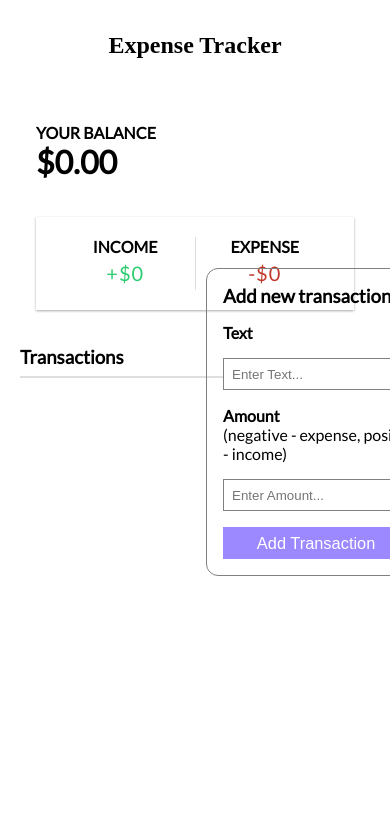
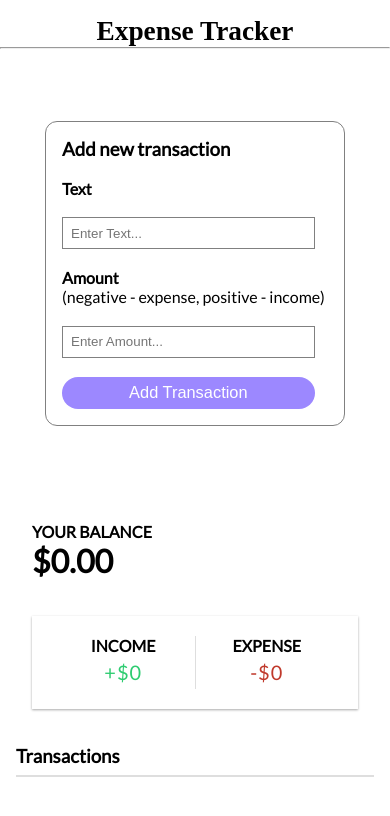
Before and after one commit to Saif-09/Expense-Tracker, a React (Create React App) app: page / in a window 390 px wide. Shown: the top 816 px of the page. Built offline with nearby package versions, Linux system fonts and the light colour scheme.

Commit message:
Added responsivenes

```diff
--- a/src/App.css
+++ b/src/App.css
@@ -16,6 +16,7 @@ h4 {
 }
 
 .mainHeading {
+  font-size: 4vw;
   text-align: center;
   margin-top: 2rem;
 }
@@ -35,3 +36,34 @@ h4 {
   margin: 3rem auto;
   width: 350px;
 }
+
+/* Updated styles for mobile view */
+@media (max-width: 600px) {
+  .mainHeading {
+    font-size: 7vw;
+    text-align: center;
+    margin-top: 1rem;
+  }
+
+  .App {
+    font-family: "Lato", sans-serif;
+    min-height: 100vh;
+    --input-width: 95%;
+    --input-height: 2rem;
+    display: flex;
+    flex-direction: column;
+    align-items: center;
+    justify-content: center;
+    position: relative;
+    padding: 0 1rem; /* Add some padding for better spacing */
+
+    /* Additional style to create space between sections */
+    & > *:not(:last-child) {
+      margin-bottom: 2rem;
+    }
+  }
+
+  .expenseContainer {
+    width: 100%; /* Take up full width of the screen */
+  }
+}
--- a/src/App.js
+++ b/src/App.js
@@ -22,6 +22,7 @@ function App() {
   return (
     <>
     <h2 className='mainHeading'>Expense Tracker</h2>
+    <hr/>
     <div className='App'>
       <ExpenseForm addExpense={addExpense}/>
       <div className='expenseContainer'>
--- a/src/Components/ExpenseForm/ExpenseForm.module.css
+++ b/src/Components/ExpenseForm/ExpenseForm.module.css
@@ -30,6 +30,7 @@
     height: var(--input-height);
     color: white;
     border: none;
+    border-radius: 50px;
     font-size: 1.025rem;
     transition: all 0.2s ease-in-out;
   }
@@ -40,3 +41,37 @@
     color: #9c88ff;
     border: 1px solid #9c88ff;
   }
+
+  @media (max-width: 800px) {
+    .form {
+      position: relative;
+      left: auto;
+      top: auto;
+      width: 300px;
+      transform: none;
+      margin: 5vw auto;
+      z-index: 1;
+
+      /* Additional style for better spacing */
+      & > *:not(:last-child) {
+        margin-bottom: 0.2rem;
+      }
+    }
+  }
+
+  @media (max-width: 330px) {
+    .form {
+      position: relative;
+      left: auto;
+      top: auto;
+      width: 90%;
+      transform: none;
+      margin: 5vw auto;
+      z-index: 1;
+
+      /* Additional style for better spacing */
+      & > *:not(:last-child) {
+        margin-bottom: 0.2rem;
+      }
+    }
+  }
```
